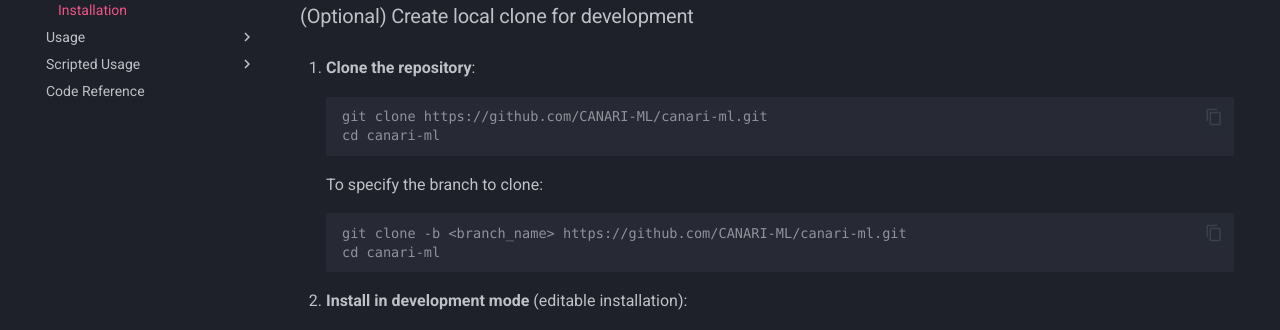
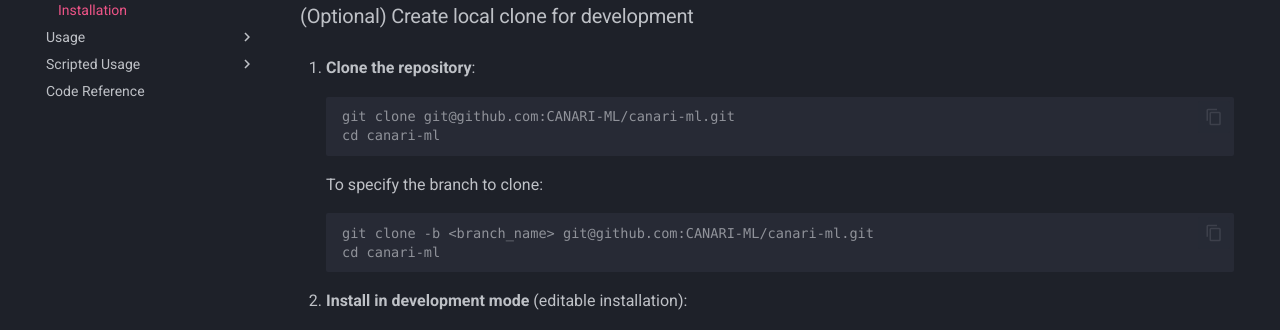
Before and after one commit to CANARI-ML/canari-ml, an MkDocs documentation site: the page built from docs/installation.md, in a window 1280 px wide and 900 px high, scrolled down 1225 px. Shown: the part 152-482 px from the top of the window. Built offline with MkDocs 1.6.1 and Material for MkDocs 9.7.7, drawn with Linux system fonts in a browser that asks for light colours; some web fonts are replaced; plug-ins that fetch from the network failed and are left out; some of the changed lines change nothing that is shown.

Commit message:
docs(mkdocs): Update install using pip+git to use ssh
Refs: #28

````diff
--- a/docs/installation.md
+++ b/docs/installation.md
@@ -53,14 +53,14 @@
 1. **Clone the repository**:
 
     ``` console
-    git clone https://github.com/CANARI-ML/canari-ml.git
+    git clone git@github.com:CANARI-ML/canari-ml.git
     cd canari-ml
     ```
 
     To specify the branch to clone:
 
     ``` console
-    git clone -b <branch_name> https://github.com/CANARI-ML/canari-ml.git
+    git clone -b <branch_name> git@github.com:CANARI-ML/canari-ml.git
     cd canari-ml
     ```
 
````
